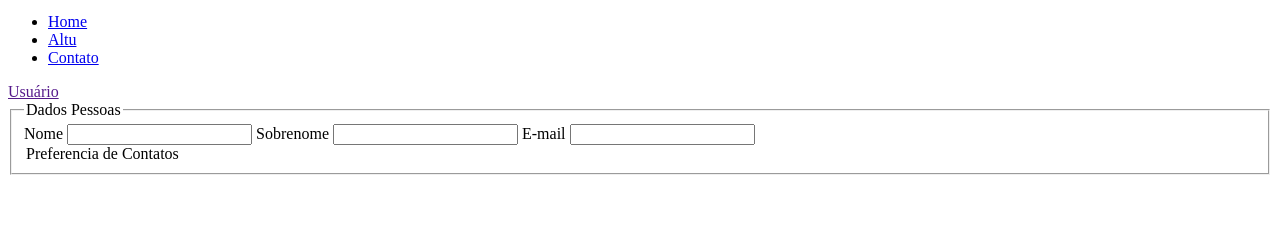
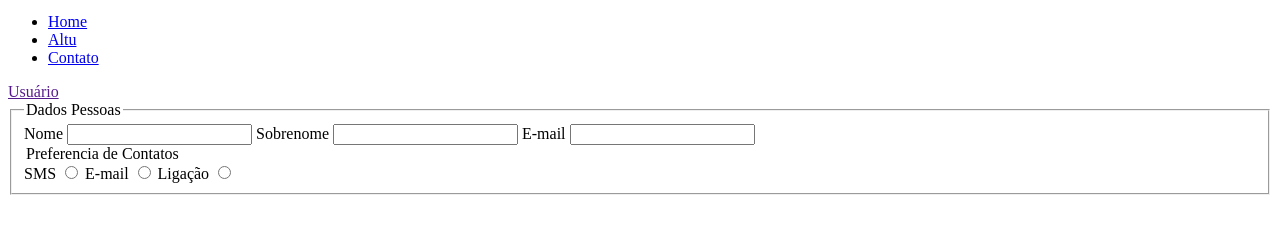
Before and after one commit to ricardocr18/cappacitadev_faseToHero_modulos_5, a plain HTML site: page aula-07/contato.html in a window 1280 px wide. Shown: the part 101-334 px from the top of the page. Drawn offline with Linux system fonts and the light colour scheme.

Commit message:
iniciando configurações da página Contatos

```diff
--- a/aula-07/contato.html
+++ b/aula-07/contato.html
@@ -41,6 +41,16 @@
                     <input id="email" type="text">
 
                     <legend>Preferencia de Contatos</legend>
+
+                    <label for="sms">SMS</label>
+                    <input type="radio" id="sms" name="Preferencia_contato" value="sms">
+
+                    <label for="email">E-mail</label>
+                    <input type="radio" id="email" name="Preferencia_contato" value="email">
+
+                    <label for="email">Ligação</label>
+                    <input type="radio" id="ligacao" name="Preferencia_contato" value="ligacao">
+
                 </fieldset>
 
 
```
Also changed, not shown: 1 other file.
